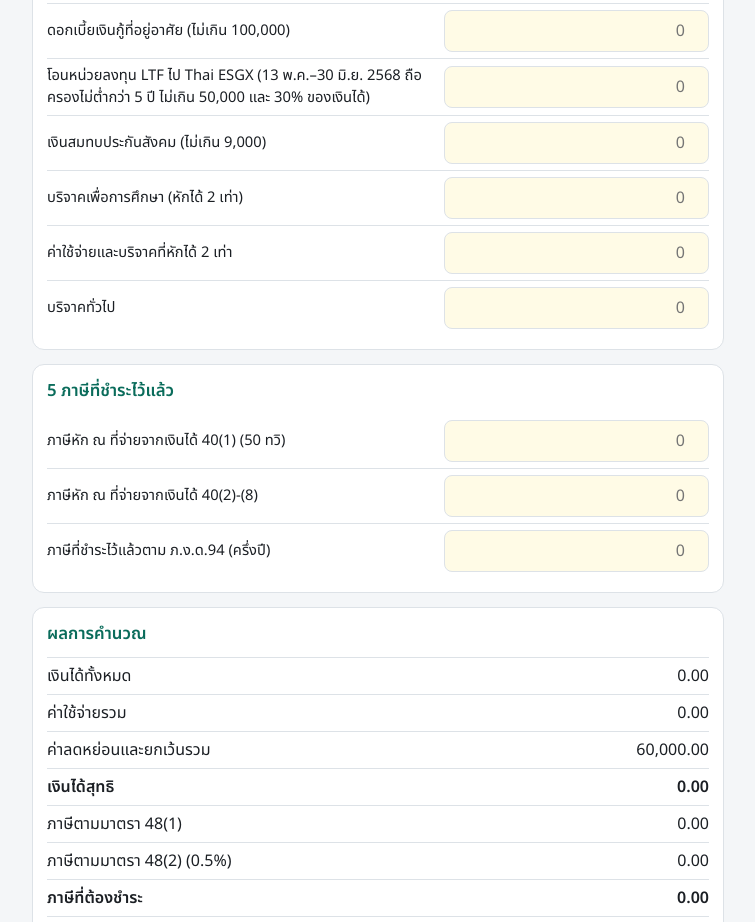
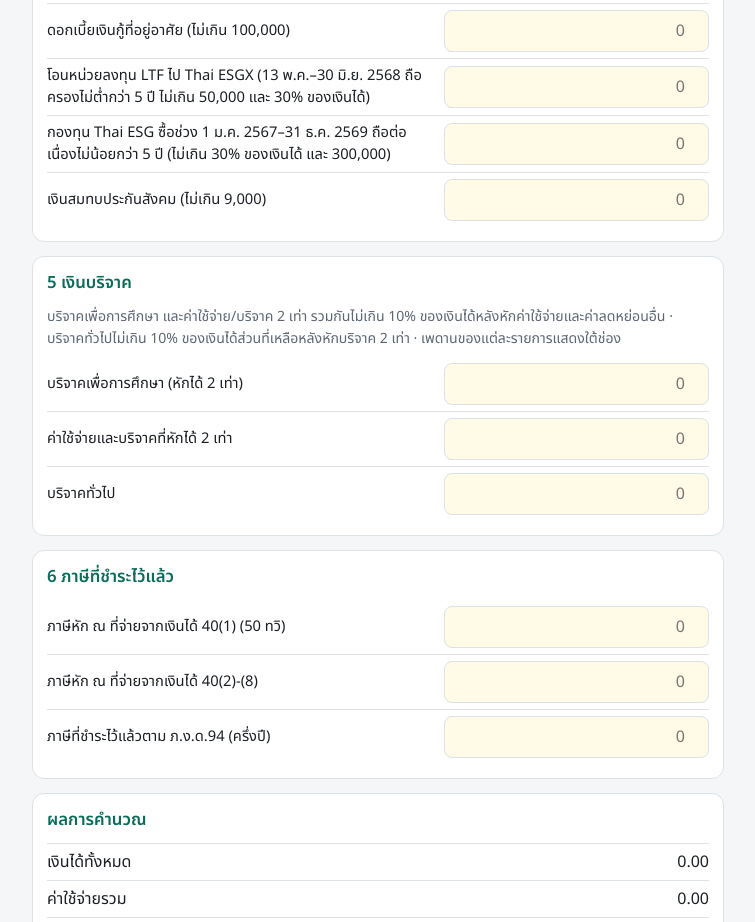
Before and after one commit to imkhunche/simple-thai-tax-calculator, a plain HTML site: page index.html in a window 1280 px wide. Shown: the part 2117-3039 px from the top of the page, without its empty margins (262-1017 px from the left). Drawn offline with Linux system fonts and the light colour scheme.

Commit message:
Update Thai ESG and clearer donation tier

```diff
--- a/index.html
+++ b/index.html
@@ -61,8 +61,8 @@ function calc(s){
  d.p65=spNo?mn(n('p65'),1e4):0;
  d.p70=mn(n('p70'),19e4);d.p71=mn(n('p71'),19e4);d.p72=mn(n('p72'),3e5);
  d.p73=mx(0,mn(n('p73'),.15*inc,5e5-fund-d.p64));
- d.p74=mn(n('p74'),1e5);d.p75=mn(n('p75'),.3*inc,5e4);d.p76=mn(n('p76'),9e3);
- const X=R(['me','sp','ch','p57','par','dis','p60','p61','p63','p64','p65','p66','p67','p68','p69','p70','p71','p72','p73','p74','p75','p76'].map(k=>d[k]));
+ d.p74=mn(n('p74'),1e5);d.p75=mn(n('p75'),.3*inc,5e4);d.pe=mn(n('pe'),.3*inc,3e5);d.p76=mn(n('p76'),9e3);
+ const X=R(['me','sp','ch','p57','par','dis','p60','p61','p63','p64','p65','p66','p67','p68','p69','p70','p71','p72','p73','p74','p75','pe','p76'].map(k=>d[k]));
  const b=mx(0,inc-ex-X);
  d.p78=mn(2*n('p78'),.1*b);
  d.p79=mx(0,mn(2*n('p79'),.1*b-d.p78));
@@ -73,7 +73,7 @@ function calc(s){
  const wht=n('w1')+n('w2')+n('w3');
  const half=n('h')>0?n('h'):R(i.slice(4));
  const form=inc===0?'':inc2===0?'ภ.ง.ด. 91':'ภ.ง.ด. 90'+(half>(mar?12e4:6e4)?' และ ภ.ง.ด. 94 (ม.ค.–มิ.ย.)':'');
- return{inc,ex,totDed,net,t1,t2,tax,wht,due:mx(0,tax-wht),refund:mx(0,wht-tax),form,d,cap:.1*b};
+ return{inc,ex,totDed,net,t1,t2,tax,wht,due:mx(0,tax-wht),refund:mx(0,wht-tax),form,d,caps:{p78:.1*b,p79:mx(0,.1*b-d.p78),p80:.1*(b-d.p78-d.p79)}};
 }
 //CALC_END
 const LT=[['l','ไม่เกิน 30,000 บาท/ปี'],['g','เกิน 30,000 บาท/ปี']];
@@ -93,18 +93,18 @@ const P=[
 ['h','เงินได้ 40(5)-(8) ช่วง ม.ค.–มิ.ย. (ใช้ตรวจเกณฑ์ ภ.ง.ด.94 เว้นว่าง = ใช้เงินได้ทั้งปี)','n',0]];
 const INC=[['i1','40(1) เงินเดือน ค่าจ้าง โบนัส บำนาญ'],['i2','40(2) ค่านายหน้า ค่าธรรมเนียม เบี้ยประชุม'],['i3','40(3) กู๊ดวิลล์ ลิขสิทธิ์ เงินรายปี'],['i4','40(4) ดอกเบี้ย เงินปันผล ส่วนแบ่งกำไร'],['i5','40(5) ค่าเช่าทรัพย์สิน'],['i6','40(6) วิชาชีพอิสระ'],['i7','40(7) รับเหมา'],['i8','40(8) ธุรกิจ พาณิชย์ เกษตร อื่น ๆ']].map(a=>[...a,'n',0]);
 const EXP=[['e5','ค่าใช้จ่าย 40(5) (ตามจริงหรืออัตราเหมา)'],['e7','ค่าใช้จ่าย 40(7) (ตามจริงหรือเหมา 60%)'],['e8','ค่าใช้จ่าย 40(8) (ตามจริงหรืออัตราเหมา)']].map(a=>[...a,'n',0]);
-const DED=[['p57','ค่าฝากครรภ์และคลอดบุตร (ไม่เกิน 60,000)'],['p60','เบี้ยประกันสุขภาพบิดามารดา (ไม่เกิน 15,000)'],['p61','เบี้ยประกันสุขภาพตนเอง (ไม่เกิน 25,000)'],['p63','เบี้ยประกันชีวิตตนเอง (รวมสุขภาพไม่เกิน 100,000)'],['p64','เบี้ยประกันชีวิตแบบบำนาญ'],['p65','เบี้ยประกันชีวิตคู่สมรสไม่มีรายได้ (ไม่เกิน 10,000)'],['p66','กองทุนสำรองเลี้ยงชีพ'],['p67','กองทุนการออมแห่งชาติ (กอช.)'],['p68','กบข.'],['p69','กองทุนสงเคราะห์ครูโรงเรียนเอกชน'],['p70','เงินได้ผู้พิการ (ยกเว้นไม่เกิน 190,000)'],['p71','เงินได้ผู้อายุ 65 ปีขึ้นไป (ยกเว้นไม่เกิน 190,000)'],['p72','ค่าชดเชยตามกฎหมายแรงงาน (ไม่เกิน 300,000)'],['p73','กองทุน RMF'],['p74','ดอกเบี้ยเงินกู้ที่อยู่อาศัย (ไม่เกิน 100,000)'],['p75','โอนหน่วยลงทุน LTF ไป Thai ESGX (13 พ.ค.–30 มิ.ย. 2568 ถือครองไม่ต่ำกว่า 5 ปี ไม่เกิน 50,000 และ 30% ของเงินได้)'],['p76','เงินสมทบประกันสังคม (ไม่เกิน 9,000)'],['p78','บริจาคเพื่อการศึกษา (หักได้ 2 เท่า)'],['p79','ค่าใช้จ่ายและบริจาคที่หักได้ 2 เท่า'],['p80','บริจาคทั่วไป']].map(a=>[...a,'n',0]);
+const DED=[['p57','ค่าฝากครรภ์และคลอดบุตร (ไม่เกิน 60,000)'],['p60','เบี้ยประกันสุขภาพบิดามารดา (ไม่เกิน 15,000)'],['p61','เบี้ยประกันสุขภาพตนเอง (ไม่เกิน 25,000)'],['p63','เบี้ยประกันชีวิตตนเอง (รวมสุขภาพไม่เกิน 100,000)'],['p64','เบี้ยประกันชีวิตแบบบำนาญ'],['p65','เบี้ยประกันชีวิตคู่สมรสไม่มีรายได้ (ไม่เกิน 10,000)'],['p66','กองทุนสำรองเลี้ยงชีพ'],['p67','กองทุนการออมแห่งชาติ (กอช.)'],['p68','กบข.'],['p69','กองทุนสงเคราะห์ครูโรงเรียนเอกชน'],['p70','เงินได้ผู้พิการ (ยกเว้นไม่เกิน 190,000)'],['p71','เงินได้ผู้อายุ 65 ปีขึ้นไป (ยกเว้นไม่เกิน 190,000)'],['p72','ค่าชดเชยตามกฎหมายแรงงาน (ไม่เกิน 300,000)'],['p73','กองทุน RMF'],['p74','ดอกเบี้ยเงินกู้ที่อยู่อาศัย (ไม่เกิน 100,000)'],['p75','โอนหน่วยลงทุน LTF ไป Thai ESGX (13 พ.ค.–30 มิ.ย. 2568 ถือครองไม่ต่ำกว่า 5 ปี ไม่เกิน 50,000 และ 30% ของเงินได้)'],['pe','กองทุน Thai ESG ซื้อช่วง 1 ม.ค. 2567–31 ธ.ค. 2569 ถือต่อเนื่องไม่น้อยกว่า 5 ปี (ไม่เกิน 30% ของเงินได้ และ 300,000)'],['p76','เงินสมทบประกันสังคม (ไม่เกิน 9,000)'],['p78','บริจาคเพื่อการศึกษา (หักได้ 2 เท่า)'],['p79','ค่าใช้จ่ายและบริจาคที่หักได้ 2 เท่า'],['p80','บริจาคทั่วไป']].map(a=>[...a,'n',0]);
 const WH=[['w1','ภาษีหัก ณ ที่จ่ายจากเงินได้ 40(1) (50 ทวิ)'],['w2','ภาษีหัก ณ ที่จ่ายจากเงินได้ 40(2)-(8)'],['w3','ภาษีที่ชำระไว้แล้วตาม ภ.ง.ด.94 (ครึ่งปี)']].map(a=>[...a,'n',0]);
 const ALL=[...P,...INC,...EXP,...DED,...WH],$=id=>document.getElementById(id);
 const row=([k,l,t,o])=>`<div class="r" id="r_${k}"><label for="${k}">${l}</label>${t==='s'?`<select id="${k}">${o.map(([v,x])=>`<option value="${v}">${x}</option>`).join('')}</select>`:`<input id="${k}" type="number" inputmode="decimal" min="0" step="any" placeholder="0">`}<small class="a" id="a_${k}"></small></div>`;
 const sec=(h,rs,note)=>`<section><h2>${h}</h2>${note?`<p class="mu">${note}</p>`:''}${rs.map(row).join('')}</section>`;
-$('app').innerHTML=sec('1 ข้อมูลส่วนตัว',P,'ค่าลดหย่อนส่วนตัว 60,000 บาท และค่าลดหย่อนคู่สมรส บุตร บิดามารดา ผู้พิการ คำนวณให้อัตโนมัติ')+sec('2 เงินได้ทั้งปี (บาท)',INC)+sec('3 ค่าใช้จ่าย',EXP,'40(1)-(2) หักเหมา 50% รวมไม่เกิน 100,000 · 40(3) หัก 50% ไม่เกิน 100,000 · 40(6) หัก 30% · 40(4) ไม่มีค่าใช้จ่าย คำนวณให้อัตโนมัติ กรอกเฉพาะ 40(5) 40(7) 40(8) (ไม่เกินเงินได้ประเภทนั้น)')+sec('4 ค่าลดหย่อนและยกเว้น (กรอกจำนวนที่จ่ายจริง)',DED)+sec('5 ภาษีที่ชำระไว้แล้ว',WH);
+$('app').innerHTML=sec('1 ข้อมูลส่วนตัว',P,'ค่าลดหย่อนส่วนตัว 60,000 บาท และค่าลดหย่อนคู่สมรส บุตร บิดามารดา ผู้พิการ คำนวณให้อัตโนมัติ')+sec('2 เงินได้ทั้งปี (บาท)',INC)+sec('3 ค่าใช้จ่าย',EXP,'40(1)-(2) หักเหมา 50% รวมไม่เกิน 100,000 · 40(3) หัก 50% ไม่เกิน 100,000 · 40(6) หัก 30% · 40(4) ไม่มีค่าใช้จ่าย คำนวณให้อัตโนมัติ กรอกเฉพาะ 40(5) 40(7) 40(8) (ไม่เกินเงินได้ประเภทนั้น)')+sec('4 ค่าลดหย่อนและยกเว้น (กรอกจำนวนที่จ่ายจริง)',DED.slice(0,-3))+sec('5 เงินบริจาค',DED.slice(-3),'บริจาคเพื่อการศึกษา และค่าใช้จ่าย/บริจาค 2 เท่า รวมกันไม่เกิน 10% ของเงินได้หลังหักค่าใช้จ่ายและค่าลดหย่อนอื่น · บริจาคทั่วไปไม่เกิน 10% ของเงินได้ส่วนที่เหลือหลังหักบริจาค 2 เท่า · เพดานของแต่ละรายการแสดงใต้ช่อง')+sec('6 ภาษีที่ชำระไว้แล้ว',WH);
 const f2=x=>x.toLocaleString('en-US',{minimumFractionDigits:2,maximumFractionDigits:2});
 function up(){
  const s={};ALL.forEach(f=>s[f[0]]=$(f[0]).value);
  ALL.forEach(f=>{if(f[4])$('r_'+f[0]).hidden=!f[4](s)});
  const r=calc(s);
- DED.forEach(([k])=>{$('a_'+k).textContent=+s[k]>0?'หักได้จริง '+f2(r.d[k])+' บาท'+(['p78','p79','p80'].includes(k)?' · เพดานบริจาครวม (10% ของเงินได้หลังหักค่าใช้จ่ายและลดหย่อนอื่น) = '+f2(r.cap)+' บาท':''):''});
+ DED.forEach(([k])=>{$('a_'+k).textContent=+s[k]>0?'หักได้จริง '+f2(r.d[k])+' บาท'+(['p78','p79','p80'].includes(k)?' · เพดานของรายการนี้ = '+f2(r.caps[k])+' บาท':''):''});
  const rows=[['เงินได้ทั้งหมด',r.inc],['ค่าใช้จ่ายรวม',r.ex],['ค่าลดหย่อนและยกเว้นรวม',r.totDed],['เงินได้สุทธิ',r.net,1],['ภาษีตามมาตรา 48(1)',r.t1],['ภาษีตามมาตรา 48(2) (0.5%)',r.t2],['ภาษีที่ต้องชำระ',r.tax,1],['ภาษีที่ชำระไว้แล้ว',r.wht]];
  const msg=r.refund>0?`ขอคืนภาษี ${f2(r.refund)} บาท`:r.due>0?`ชำระเพิ่ม ${f2(r.due)} บาท`:'ไม่มีภาษีต้องชำระหรือขอคืน';
  $('res').innerHTML=rows.map(([a,v,k])=>`<tr class="${k?'k':''}"><td>${a}</td><td>${f2(v)}</td></tr>`).join('')+`<tr class="k"><td>สถานะ</td><td>${msg}</td></tr>`+(r.form?`<tr><td>แบบที่ต้องยื่น</td><td>${r.form}</td></tr>`:'');
```
